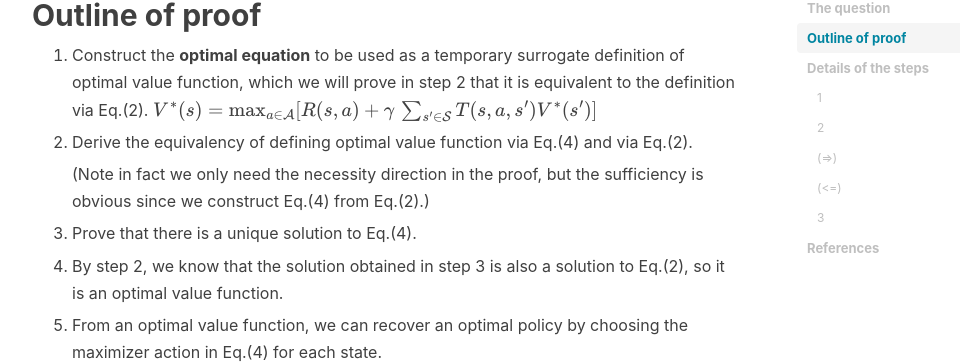
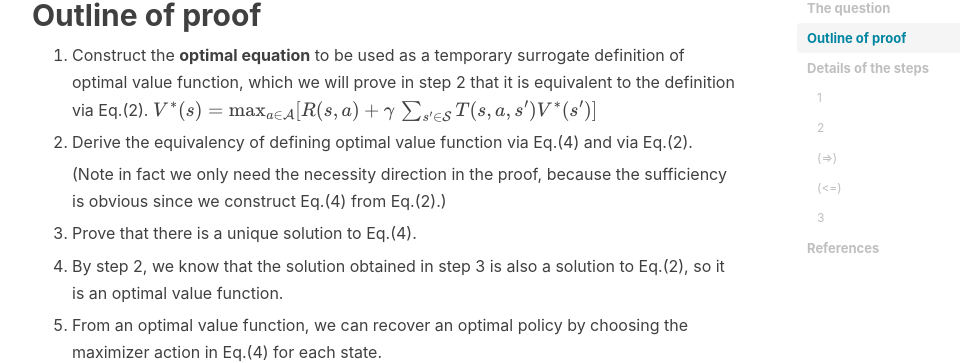
Before and after one commit to Alex-X-W/Alex-X-W.github.io, a Jekyll site: the page built from _posts/2018-09-19-existence_of_optimal_policy.markdown, in a window 1280 px wide and 900 px high, scrolled down 1084 px. Shown: the part 96-459 px from the top of the window, without its empty margins (233-1193 px from the left). Built offline with Jekyll 4.4.1, drawn with Linux system fonts in a browser that asks for light colours; nearby versions of some CDN libraries; formulas are drawn with MathJax 3; comment, search, counter and statistics services are not loaded.

Commit message:
fix typo

```diff
--- a/_posts/2018-09-19-existence_of_optimal_policy.markdown
+++ b/_posts/2018-09-19-existence_of_optimal_policy.markdown
@@ -52,7 +52,7 @@ $$
 
 2. Derive the equivalency of defining optimal value function via Eq.(4) and via Eq.(2).
 
-   (Note in fact we only need the necessity direction in the proof, but the sufficiency is obvious since we construct Eq.(4) from Eq.(2).)
+   (Note in fact we only need the necessity direction in the proof, because the sufficiency is obvious since we construct Eq.(4) from Eq.(2).)
 
 3. Prove that there is a unique solution to Eq.(4).
 
```
Also changed, not shown: other parts of _posts/2018-09-19-existence_of_optimal_policy.markdown (+1 -1 lines).
